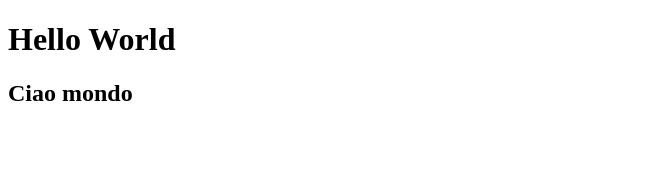
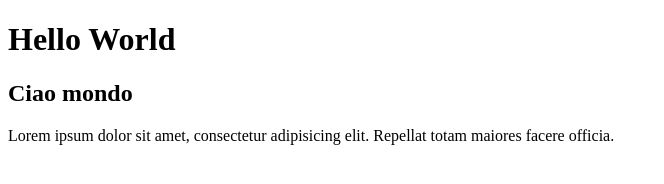
Before and after one commit to giovannimegliola/htmlcss-hello, a plain HTML site: page index.html in a window 1280 px wide. Shown: the whole page, without its empty margins (0-664 px from the left). Drawn offline with Linux system fonts and the light colour scheme.

Commit message:
added paragraph

```diff
--- a/index.html
+++ b/index.html
@@ -8,5 +8,6 @@
 <body>
     <h1>Hello World</h1>
     <h2>Ciao mondo</h2>
+    <p>Lorem ipsum dolor sit amet, consectetur adipisicing elit. Repellat totam maiores facere officia.</p>
 </body>
 </html>
```
